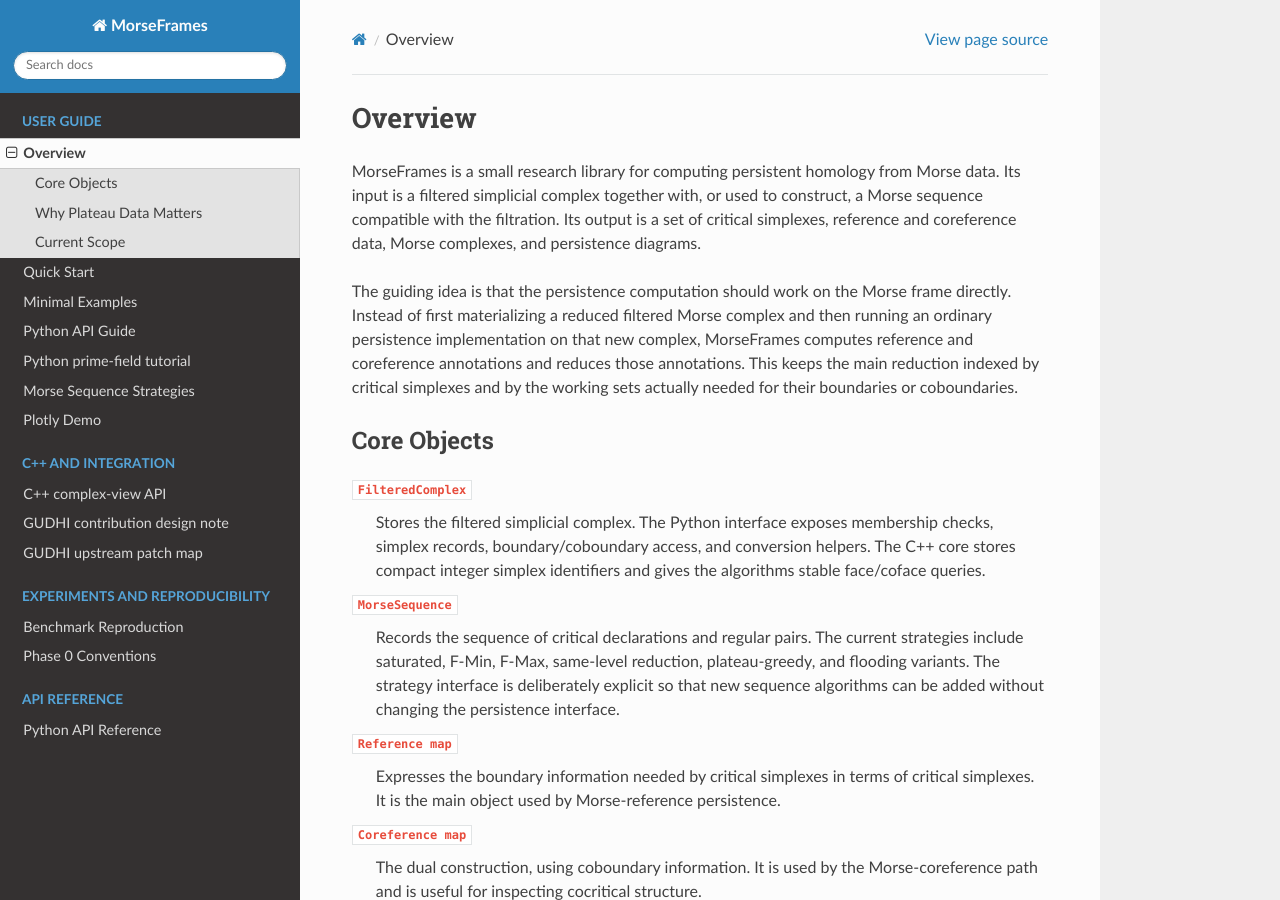
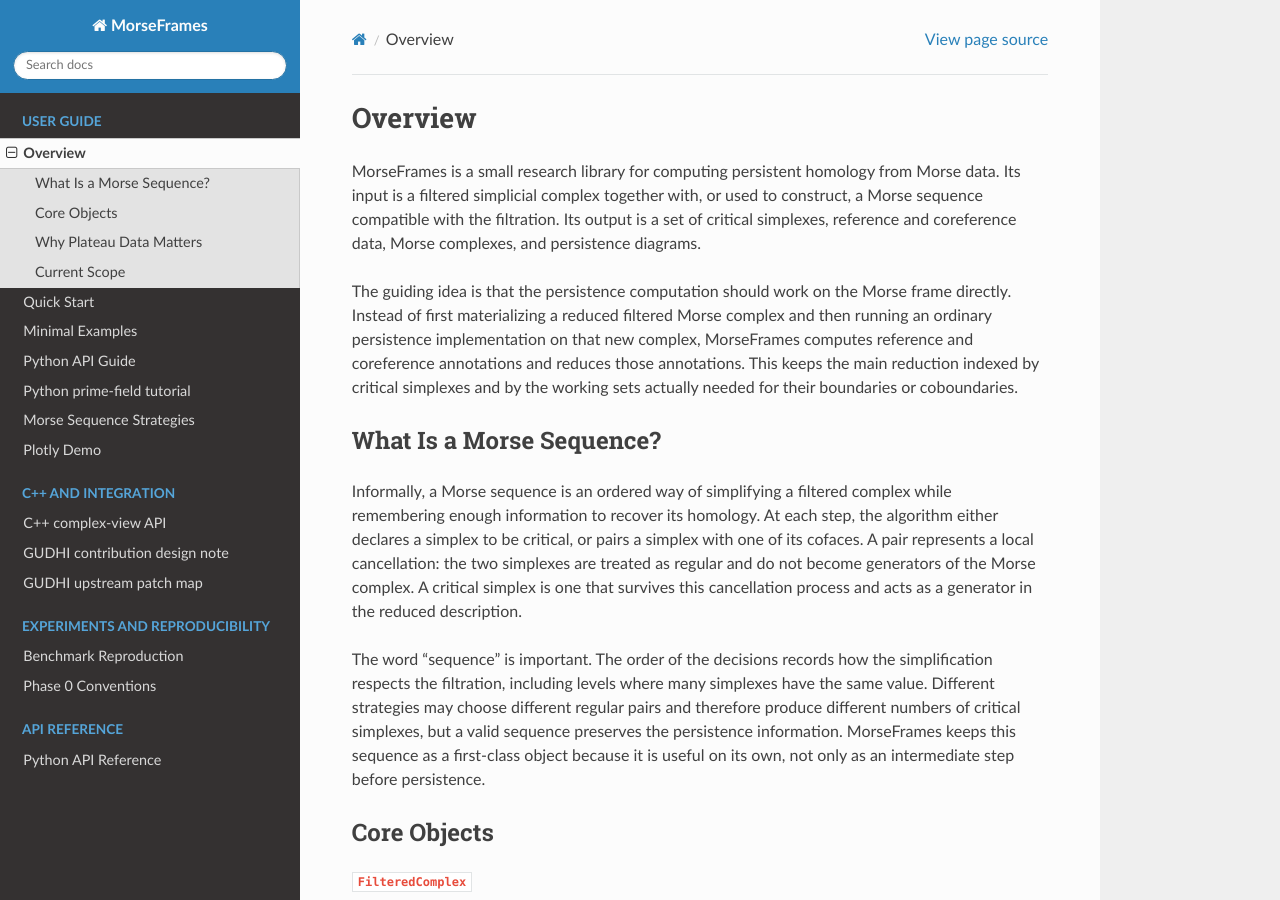
Before and after one commit to lnajman/morseframes, a Sphinx documentation site: the page built from docs/project_overview.rst, in a window 1280 px wide and 900 px high. Built offline with Sphinx 7.4.7 and the Read the Docs theme 3.1.0, drawn with Linux system fonts in a browser that asks for light colours; the version number is read from the project's files by our own code.

Commit message:
Explain Morse sequences in overview

```diff
--- a/docs/project_overview.rst
+++ b/docs/project_overview.rst
@@ -13,6 +13,25 @@ and then running an ordinary persistence implementation on that new complex,
 MorseFrames computes reference and coreference annotations and reduces those
 annotations. This keeps the main reduction indexed by critical simplexes and by
 the working sets actually needed for their boundaries or coboundaries.
+
+What Is a Morse Sequence?
+-------------------------
+
+Informally, a Morse sequence is an ordered way of simplifying a filtered
+complex while remembering enough information to recover its homology. At each
+step, the algorithm either declares a simplex to be critical, or pairs a
+simplex with one of its cofaces. A pair represents a local cancellation: the
+two simplexes are treated as regular and do not become generators of the Morse
+complex. A critical simplex is one that survives this cancellation process and
+acts as a generator in the reduced description.
+
+The word "sequence" is important. The order of the decisions records how the
+simplification respects the filtration, including levels where many simplexes
+have the same value. Different strategies may choose different regular pairs
+and therefore produce different numbers of critical simplexes, but a valid
+sequence preserves the persistence information. MorseFrames keeps this sequence
+as a first-class object because it is useful on its own, not only as an
+intermediate step before persistence.
 
 Core Objects
 ------------
```
